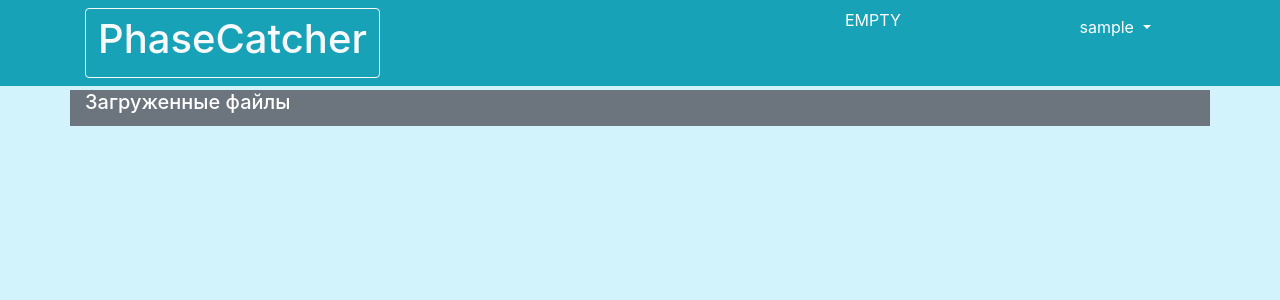
After one commit to petrovao87/grad_project, a Flask app: page /projects in a window 1280 px wide. The commit adds this page. Shown: the top 300 px of the page. Run offline with Flask 2, Linux system fonts and the light colour scheme; the visitor is signed in with stand-in values (Sample User, id 1); data comes from the database, SQL or seed files in the repository; data that the repository does not hold is empty; some libraries are stand-ins or nearby versions.

Commit message:
new branch

```diff
--- a/web_app/__init__.py
+++ b/web_app/__init__.py
@@ -1,7 +1,7 @@
 from flask import Flask, render_template
 from web_app.funcs import get_html, allowed_file, upload_file, save_file, all_files
-from web_app.model import db, Files, User
-from web_app.forms import LoginForm, RegistrForm, DownloadForm
+from web_app.model import db, Files, User, Experiment
+from web_app.forms import LoginForm, RegistrForm, DownloadForm, ProjectsForm
 from flask import Flask, flash, request, redirect, url_for, send_from_directory, render_template
 from flask_login import LoginManager, current_user, login_user, logout_user, login_required
 from datetime import datetime
@@ -25,7 +25,6 @@ def create_app():
     @app.route('/', methods=['GET', 'POST'])
     def index():
         title = 'TEST'
-        upload_file()
         files_list = Files.query.order_by(Files.uploaded.desc()).all()
         login_form = LoginForm()
         time = datetime.now()
@@ -119,13 +118,21 @@ def create_app():
             return redirect(url_for('index'))
 
 
+    @app.route('/projects', methods=['GET', 'POST'])
+    def projects():
+        if current_user.is_authenticated:
+            title = 'TEST'
+            form = ProjectsForm()
+            print(current_user.id)
+            experiment_time = datetime.now()
+            #db_data = Experiment(name='exp', image_scale='1', image_wb='2', image_cont='3', experiment_time=experiment_time, file_id='1')
+            files_list = Experiment.query.order_by(Experiment.experiment_time.desc()).all()
+            #db.session.add(db_data)
+            #db.session.commit()
+            return render_template('projects.html', form=form, files_list=files_list, title=title)
+        else:
+            return redirect(url_for('index'))
 
-    @app.route('/admin')
-    @login_required
-    def admin_index():
-        if current_user.is_admin:
-            return 'Привет админ'
-        else:
-            return 'Ты не админ'
+
 
     return app
--- a/web_app/forms.py
+++ b/web_app/forms.py
@@ -29,3 +29,9 @@ class DownloadForm(FlaskForm):
     particle = StringField('Выбор частиц', validators=[DataRequired()], render_kw={'class': 'form-control'})
 
     submit = SubmitField('Начать анализ', render_kw={'class': 'btn btn-info'})
+
+
+class ProjectsForm(FlaskForm):
+    use_all_experiments = SubmitField('Открыть все', render_kw={'class': 'btn btn-info'})
+
+    use_experiment = SubmitField('Открыть', render_kw={'class': 'btn btn-info'})
--- a/web_app/model.py
+++ b/web_app/model.py
@@ -44,6 +44,7 @@ class Experiment(db.Model):
     image_scale = db.Column(db.Integer, nullable=False)
     image_wb = db.Column(db.Integer, nullable=False)
     image_cont = db.Column(db.Integer, nullable=False)
+    experiment_time = db.Column(db.DateTime, nullable=False)
 
     file_id = db.Column(db.Integer, db.ForeignKey('files.id'), nullable=False)
 
--- a/web_app/templates/analise.html
+++ b/web_app/templates/analise.html
@@ -65,7 +65,7 @@
         </div>
     </div>
 </div>
-s</form>
+</form>
 <div class="container">
     <div class="row">
         <div class="col mb-1 bg-secondary text-white">
--- /dev/null
+++ b/web_app/templates/projects.html
@@ -0,0 +1,68 @@
+{% extends "base.html" %}
+
+{% block body %}
+
+<form  enctype=multipart/form-data method="POST">
+<div class="container">
+    <div class="row">
+
+    </div>
+</div>
+
+<div class="container">
+    <div class="row">
+
+    </div>
+</div>
+</form>
+<div class="container">
+    <div class="row">
+        <div class="col mb-1 bg-secondary text-white">
+            <h5 class="card-title">Загруженные файлы</h5>
+            <p class="card-text">
+                {% for files in files_list %}
+                <ul><li>
+                    <!-- Button trigger modal -->
+                    <button type="button" class="btn btn-primary" data-toggle="modal" data-target="#exampleModal">
+                        {{ files.file_name }}<br>
+                        {{ files.experiment_time.strftime('%B %d, %Y') }}
+                    </button>
+                    <!-- Modal -->
+                    <div class="modal fade" id="exampleModal" tabindex="-1" role="dialog" aria-labelledby="exampleModalLabel" aria-hidden="true">
+                        <div class="modal-dialog" role="document">
+                            <div class="modal-content">
+                                <div class="modal-header">
+                                    <h5 class="modal-title" id="exampleModalLabel">Modal title</h5>
+                                    <button type="button" class="close" data-dismiss="modal" aria-label="Close">
+                                        <span aria-hidden="true">&times;</span>
+                                    </button>
+                                </div>
+                                <div class="modal-body">
+                                    ...
+                                </div>
+                                <div class="modal-footer">
+                                    <button type="button" class="btn btn-secondary" data-dismiss="modal">Close</button>
+                                    <button type="button" class="btn btn-primary">Save changes</button>
+                                </div>
+                            </div>
+                        </div>
+                    </div>
+                    {{ files.file_name }}
+            <p>{{ files.experiment_time.strftime('%B %d, %Y') }}</p>
+            </li></ul>
+            <hr />
+            {% endfor %}
+        </div>
+    </div>
+    <div class="col-4 mb-1 bg-secondary text-white">
+        <div class="form-group">
+        </div>
+    </div>
+        <div class="col-4 mb-1 bg-secondary text-white">
+            <div class="form-group">
+
+            </div>
+        </div>
+    </div>
+</div>
+{% endblock %}
--- a/web_app/templates/start_work.html
+++ b/web_app/templates/start_work.html
@@ -45,9 +45,9 @@
         </div>
         <div class="col-5 p-5 mb-1 bg-secondary text-center text-white">
             Просмотр существующий данных<br><br>
-            <button type="button" class="btn btn-info btn-block">
+            <a class="btn btn-info btn-block" href="{{ url_for('projects') }}" role="button">
                 Начать
-            </button>
+            </a>
         </div>
         <div class="col-3 p-5 mb-1">
 
```
Also changed, not shown: 1 other file.
